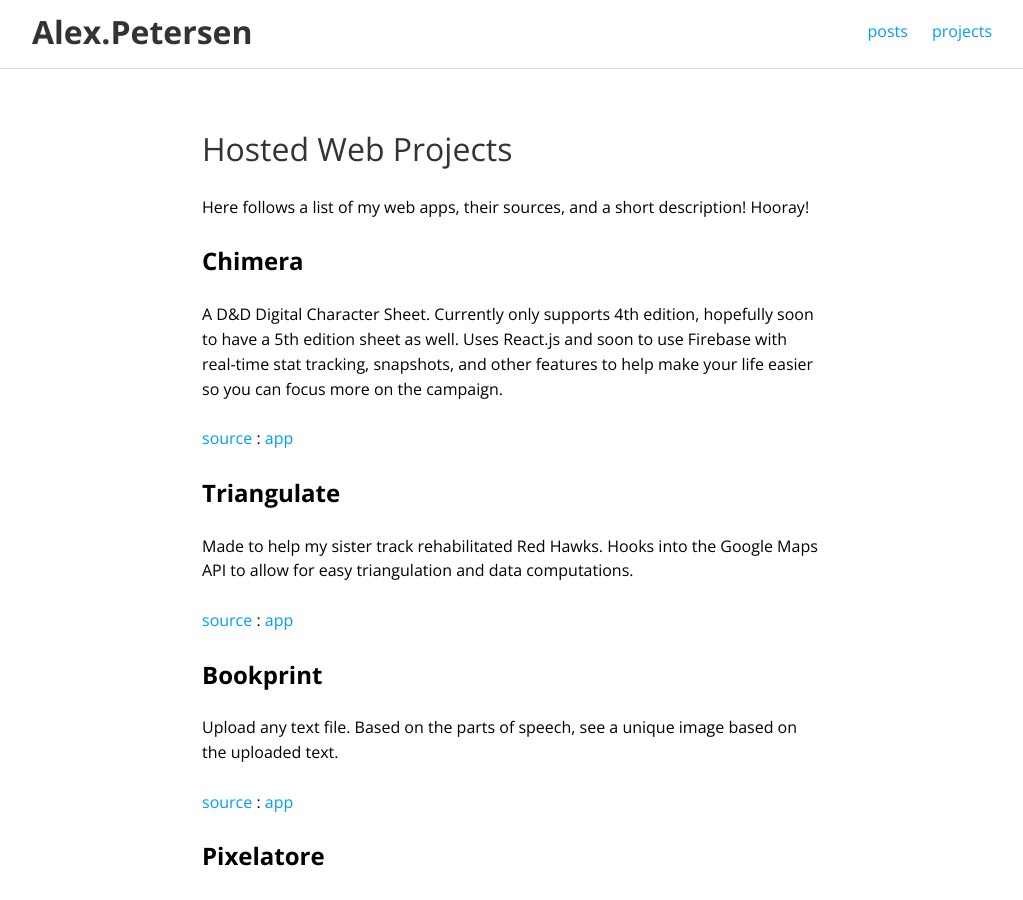
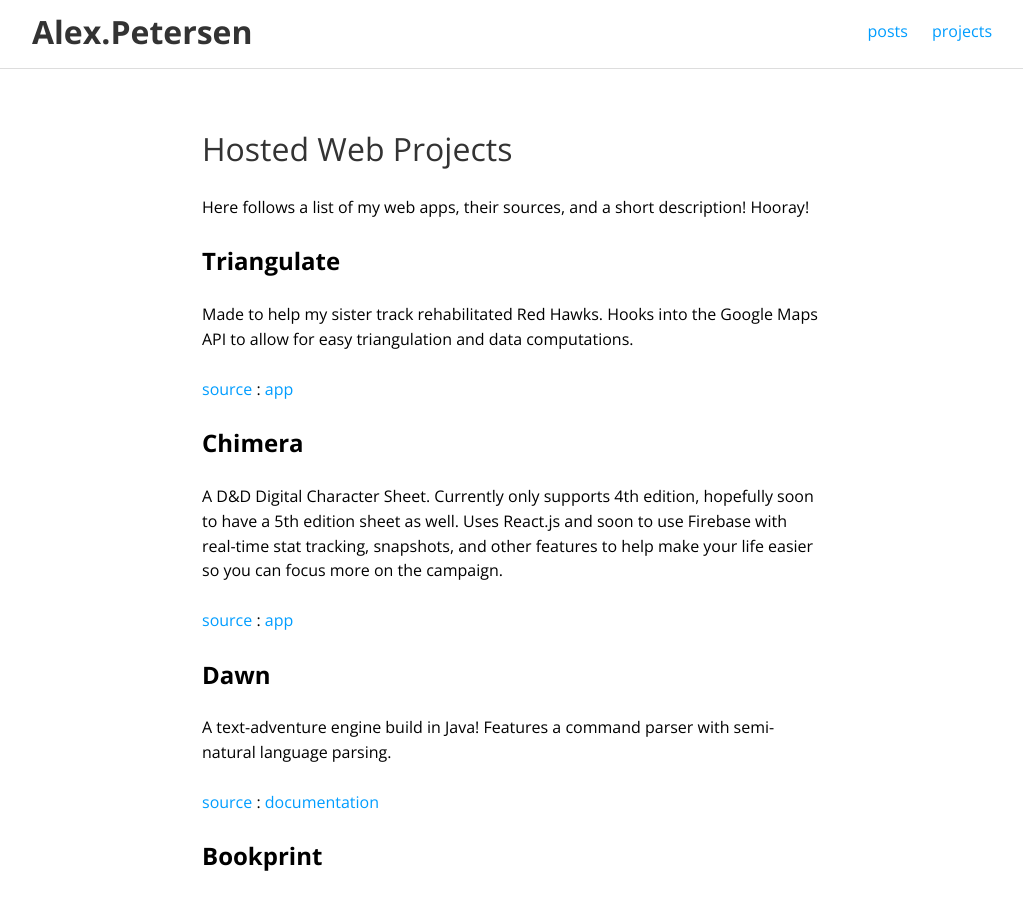
Before and after one commit to theoperatore/theoperatore.github.io, a Jekyll site: the page built from projects.md, in a window 1280 px wide and 900 px high. Shown: the whole window, without its empty margins (128-1151 px from the left). Built offline with Jekyll 4.4.1, drawn with Linux system fonts in a browser that asks for light colours; Markdown is read by kramdown in place of the engine named in the settings.

Commit message:
updated projects page

```diff
--- a/projects.md
+++ b/projects.md
@@ -8,17 +8,23 @@ title: Projects
 
 Here follows a list of my web apps, their sources, and a short description! Hooray!
 
+## Triangulate
+
+Made to help my sister track rehabilitated Red Hawks. Hooks into the Google Maps API to allow for easy triangulation and data computations.
+
+[source](https://github.com/theoperatore/triangulate) : [app](http://anpetersen.me/triangulate)
+
 ## Chimera
 
 A D&amp;D Digital Character Sheet. Currently only supports 4th edition, hopefully soon to have a 5th edition sheet as well. Uses React.js and soon to use Firebase with real-time stat tracking, snapshots, and other features to help make your life easier so you can focus more on the campaign.
 
 [source](https://github.com/theoperatore/chimera) : [app](http://anpetersen.me/chimera)
 
-## Triangulate
+## Dawn
 
-Made to help my sister track rehabilitated Red Hawks. Hooks into the Google Maps API to allow for easy triangulation and data computations.
+A text-adventure engine build in Java! Features a command parser with semi-natural language parsing.
 
-[source](https://github.com/theoperatore/triangulate) : [app](http://anpetersen.me/triangulate)
+[source](https://github.com/theoperatore/dawn) : [documentation](http://anpetersen.me/dawn)
 
 ## Bookprint
 
```
